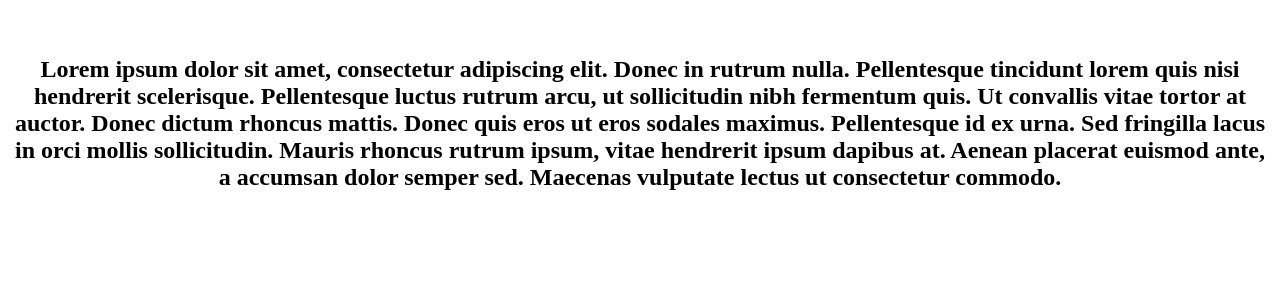
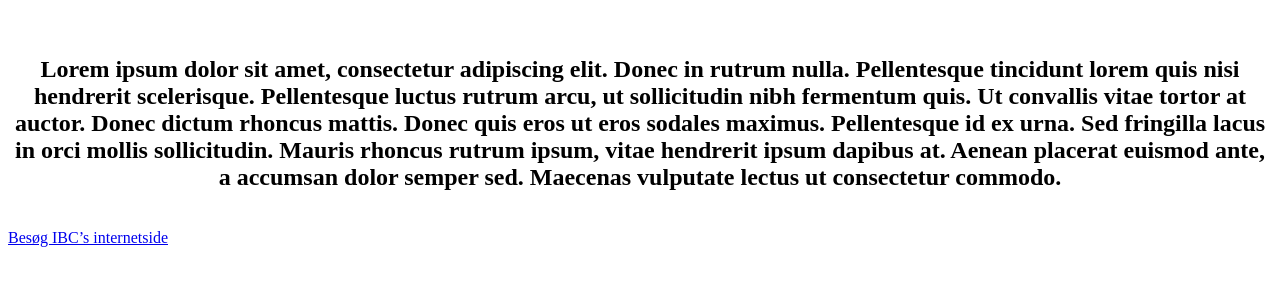
Before and after one commit to c3rvus/c3rvus.github.io, a plain HTML site: page index.html in a window 1280 px wide. Shown: the part 48-334 px from the top of the page. Drawn offline with Linux system fonts and the light colour scheme.

Commit message:
Update index.html
link

```diff
--- a/index.html
+++ b/index.html
@@ -5,3 +5,5 @@
 <center>
   <h2> Lorem ipsum dolor sit amet, consectetur adipiscing elit. Donec in rutrum nulla. Pellentesque tincidunt lorem quis nisi hendrerit scelerisque. Pellentesque luctus rutrum arcu, ut sollicitudin nibh fermentum quis. Ut convallis vitae tortor at auctor. Donec dictum rhoncus mattis. Donec quis eros ut eros sodales maximus. Pellentesque id ex urna. Sed fringilla lacus in orci mollis sollicitudin. Mauris rhoncus rutrum ipsum, vitae hendrerit ipsum dapibus at. Aenean placerat euismod ante, a accumsan dolor semper sed. Maecenas vulputate lectus ut consectetur commodo.</h2>
   </center>
+<br>
+<a href="https://www.IBC.dk">Besøg IBC’s internetside</a>
```
